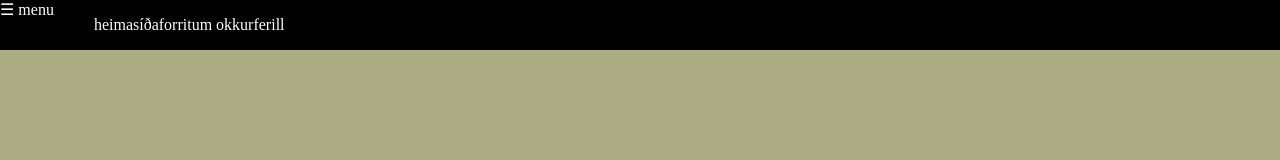
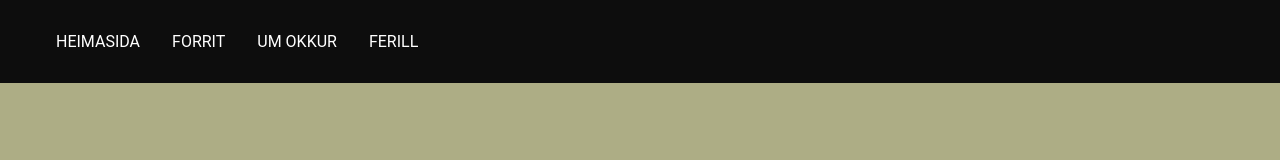
Before and after one commit to 0804993459/hopaverkefni, a plain HTML site: page vefsíða/index.html in a window 1280 px wide. Drawn offline with Linux system fonts and the light colour scheme.

Commit message:
uppfaert nav

```diff
--- a/vefsíða/index.html
+++ b/vefsíða/index.html
@@ -26,10 +26,10 @@
     <label for="toggle">&#9776; menu</label>
 
 		<ul>
-			<li><a class="v1">heimasíða</a></li>
-			<li><a class="v2">forrit</a></li>
-			<li><a class="v3">um okkur</a></li>
-			<li><a class="v4">ferill</a></li>
+			<li><a class="v1">HEIMASIDA</a></li>
+			<li><a class="v2">FORRIT</a></li>
+			<li><a class="v3">UM OKKUR</a></li>
+			<li><a class="v4">FERILL</a></li>
 		</ul>
 
 
--- a/vefsíða/layout.css
+++ b/vefsíða/layout.css
@@ -4,6 +4,7 @@ body {
     margin: 0 auto;
     padding: 0;
     background-color: #adad85;
+    font-family: Roboto;
 }
 nav{width: 100%;}
 
@@ -20,7 +21,7 @@ nav{
 
 	order: 1;
 	position: fixed;
-	background-color: black;
+	background-color: #0d0d0d;
 	color: white;
 }
 nav ul{
@@ -29,14 +30,18 @@ nav ul{
 	flex-flow: row wrap;
 }
 nav li{
-
-
-
+	padding: 1em;
+	transition-duration: 1s;
+}
+nav li:hover{
+	background-color: #262626;
+	padding-right: 2em;
 }
 @media screen and (min-width: 30em)  {
 
 }
 @media screen and (min-width: 48em)  {
+	label{display: none}
 	nav{
 	justify-content: flex-start;
 }
```
